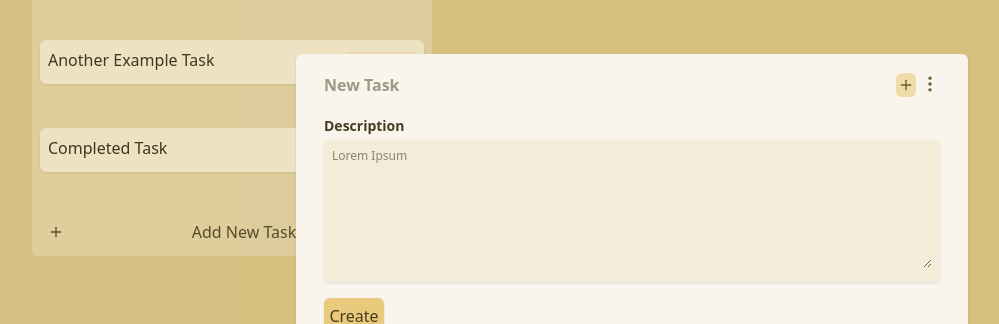
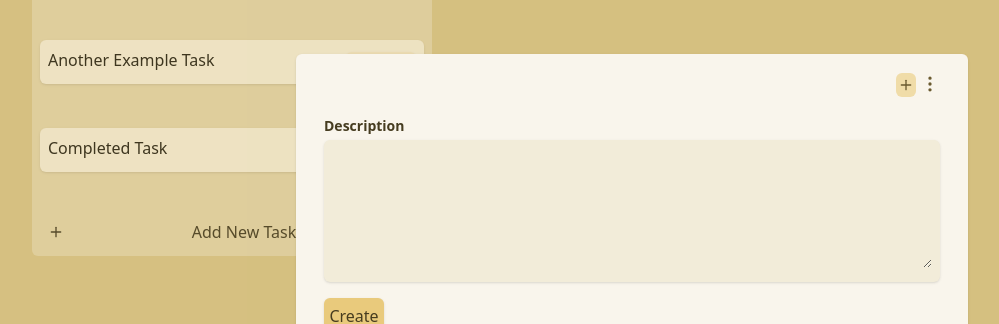
Before and after one commit to sarisman84/vite-react-todo, a React (Vite) app: page / in a window 1280 px wide. Both pictures are taken after typing "Sample" into the empty fields and a click on the button "Add New Task". Shown: the part 186-510 px from the top of the page, without its empty margins (8-1007 px from the left). Built offline with nearby package versions, Linux system fonts and the light colour scheme.

Commit message:
Fixed a bug that caused some text in the task-modal to not display any valid information when in edit mode

```diff
--- a/src/components/core/task/task-modal/description.tsx
+++ b/src/components/core/task/task-modal/description.tsx
@@ -21,7 +21,7 @@ function Description(ctx: DescriptionProps) {
           <textarea
             value={input}
             onChange={(e) => setInput(e.target.value)}
-            placeholder="Lorem Ipsum"
+            placeholder={ctx.task?.metadata?.description ?? "Lorem Ipsum"}
             className="text-xs w-full min-h-30 text-text-900"
           />
         ) : (
--- a/src/components/core/task/task-modal/title.tsx
+++ b/src/components/core/task/task-modal/title.tsx
@@ -27,7 +27,7 @@ export function Title(ctx: TitleProps) {
           value={input}
           onChange={(e) => setInput(e.target.value)}
           className="font-bold text-text-800"
-          placeholder="New Task"
+          placeholder={ctx.task?.metadata?.title ?? "New Task"}
         />
       ) : (
         <h1 className="font-bold text-text-800">{ctx.task?.metadata?.title}</h1>
```
